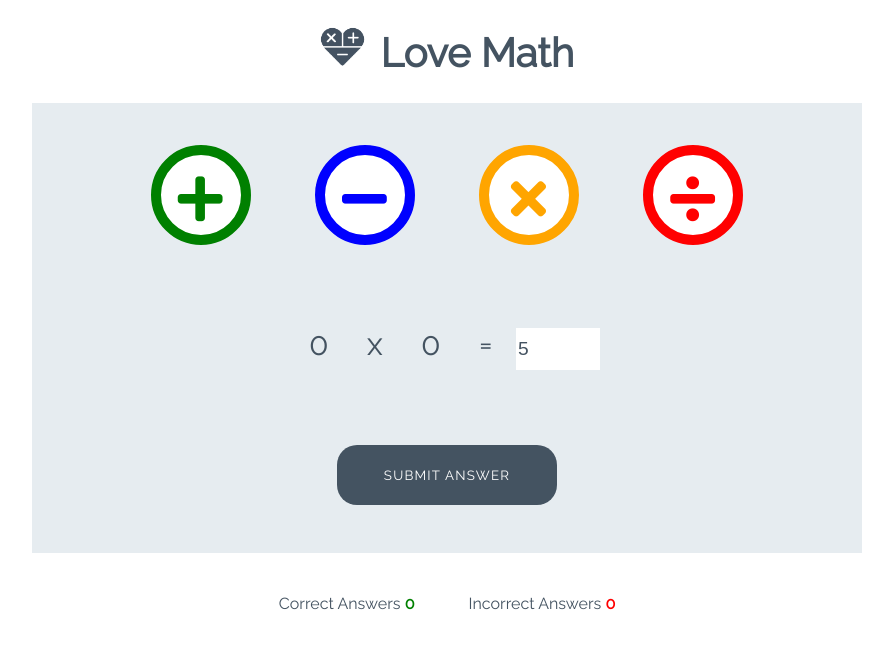
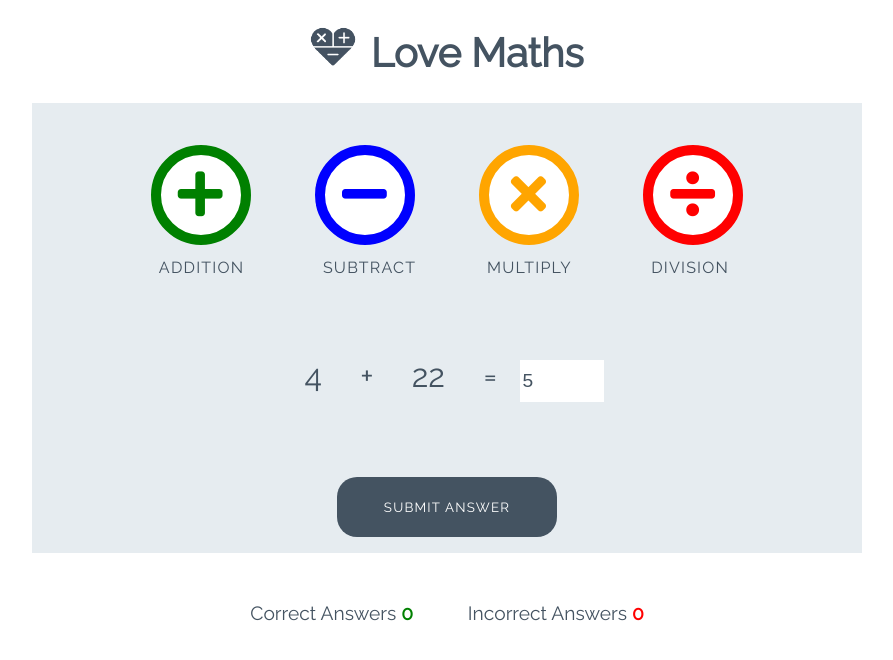
Before and after one commit to niallos11/love-maths, a plain HTML site: page index.html in a window 1280 px wide. Both pictures are taken after typing "5" into the empty fields and a click on the button "SUBMIT ANSWER". Shown: the whole page, without its empty margins (193-1086 px from the left). Drawn offline with Linux system fonts and the light colour scheme.

Commit message:
Add code to check answer and respond to the user

```diff
--- a/assets/js/script.js
+++ b/assets/js/script.js
@@ -7,24 +7,73 @@ document.addEventListener("DOMContentLoaded", function() {
     for (let button of buttons) {
         button.addEventListener("click", function() {
             if (this.getAttribute("data-type") === "submit") {
-                alert("You clicked Submit!");
+                checkAnswer();
             } else {
                 let gameType = this.getAttribute("data-type");
-                alert(`You clicked ${gameType}`);
+                runGame(gameType);
             }
         });
     }
+
+    runGame("addition");
+
 });
 
-function runGame() {
+/**
+ * The main game "loop", called when the script is first loaded
+ * and after the user's answer has been processed
+ */
+function runGame(gameType) {
+
+    // Creates two random numbers between 1 and 25
+    let num1 = Math.floor(Math.random() * 25) + 1;
+    let num2 = Math.floor(Math.random() * 25) + 1;
+
+    if (gameType === "addition") {
+        displayAdditionQuestion(num1, num2);
+    } else {
+        alert(`Unknown game type: ${gameType}`);
+        throw `Unknown game type: ${gameType}. Aborting!`;
+    }
 
 }
 
+/**
+ * Checks the answer agaist the first element in
+ * the returned calculateCorrectAnswer array
+ */
 function checkAnswer() {
+
+    let userAnswer = parseInt(document.getElementById("answer-box").value);
+    let calculatedAnswer = calculateCorrectAnswer();
+    let isCorrect = userAnswer === calculatedAnswer[0];
+
+    if (isCorrect) {
+        alert("Hey! You got it right! :D");
+    } else {
+        alert(`Awwww.... you answered ${userAnswer}. The correct answer was ${calculatedAnswer[0]}!`);
+    }
+
+    runGame(calculatedAnswer[1]);
 
 }
 
+/**
+ * Gets the operands (the numbers) and the operator (plus, minus etc)
+ * directly from the dom, and returns the correct answer.
+ */
 function calculateCorrectAnswer() {
+
+    let operand1 = parseInt(document.getElementById('operand1').innerText);
+    let operand2 = parseInt(document.getElementById('operand2').innerText);
+    let operator = document.getElementById("operator").innerText;
+
+    if (operator === "+") {
+        return [operand1 + operand2, "addition"];
+    } else {
+        alert(`Unimplemented operator ${operator}`);
+        throw `Unimplemented operator ${operator}. Aborting!`;
+    }
 
 }
 
@@ -36,7 +85,11 @@ function incrementWrongAnswer() {
 
 }
 
-function displayAdditionQuestion() {
+function displayAdditionQuestion(operand1, operand2) {
+
+    document.getElementById('operand1').textContent = operand1;
+    document.getElementById('operand2').textContent = operand2;
+    document.getElementById('operator').textContent = "+";
 
 }
 
--- a/index.html
+++ b/index.html
@@ -3,33 +3,34 @@
 
 <head>
     <meta charset="UTF-8">
-    <meta http-equiv="X-UA-Compatible" content="IE=edge">
     <meta name="viewport" content="width=device-width, initial-scale=1.0">
 
     <!-- font awesome and google fonts -->
     <link rel="stylesheet" href="https://use.fontawesome.com/releases/v5.7.2/css/all.css"
         integrity="sha384-fnmOCqbTlWIlj8LyTjo7mOUStjsKC4pOpQbqyi7RrhN7udi9RwhKkMHpvLbHG9Sr" crossorigin="anonymous">
     <link href="https://fonts.googleapis.com/css?family=Raleway%7CRighteous" rel="stylesheet">
-    <link rel="stylesheet" href="/assets/css/style.css">
+
+    <link rel="stylesheet" href="assets/css/style.css">
     <title>Document</title>
 </head>
 
 <body>
     <h1 class="heading">
-        <img class="logo" src="/assets/images/logo.png"> Love Math
+        <img class="logo" src="assets/images/logo.png" alt="logo"> Love Maths
     </h1>
+
     <div class="game-area">
         <div class="controls-area">
-            <button class="btn btn--big btn--green">
+            <button data-type="addition" class="btn btn--big btn--green">
                 <i class="fas fa-plus"></i>
             </button>
-            <button class="btn btn--big btn--blue">
+            <button data-type="subtract" class="btn btn--big btn--blue">
                 <i class="fas fa-minus"></i>
             </button>
-            <button class="btn btn--big btn--orange">
+            <button data-type="multiply" class="btn btn--big btn--orange">
                 <i class="fas fa-times"></i>
             </button>
-            <button class="btn btn--big btn--red">
+            <button data-type="division" class="btn btn--big btn--red">
                 <i class="fas fa-divide"></i>
             </button>
         </div>
@@ -41,11 +42,14 @@
             <p class="answer-message">Enter Answer:</p>
             <input id="answer-box" type="number">
         </div>
-        <button class="btn btn--gray">Submit Answer</button>
+        <button data-type="submit" class="btn btn--gray">Submit Answer</button>
     </div>
-    <p class="scores">Correct Answers <span id="score">0</span></p>
-    <p class="scores">Incorrect Answers <span id="incorrect">0</span></p>
+
+    <div class="score-area">
+        <p class="scores">Correct Answers <span id="score">0</span></p>
+        <p class="scores">Incorrect Answers <span id="incorrect">0</span></p>
     </div>
+
     <script src="assets/js/script.js"></script>
 </body>
 
```
